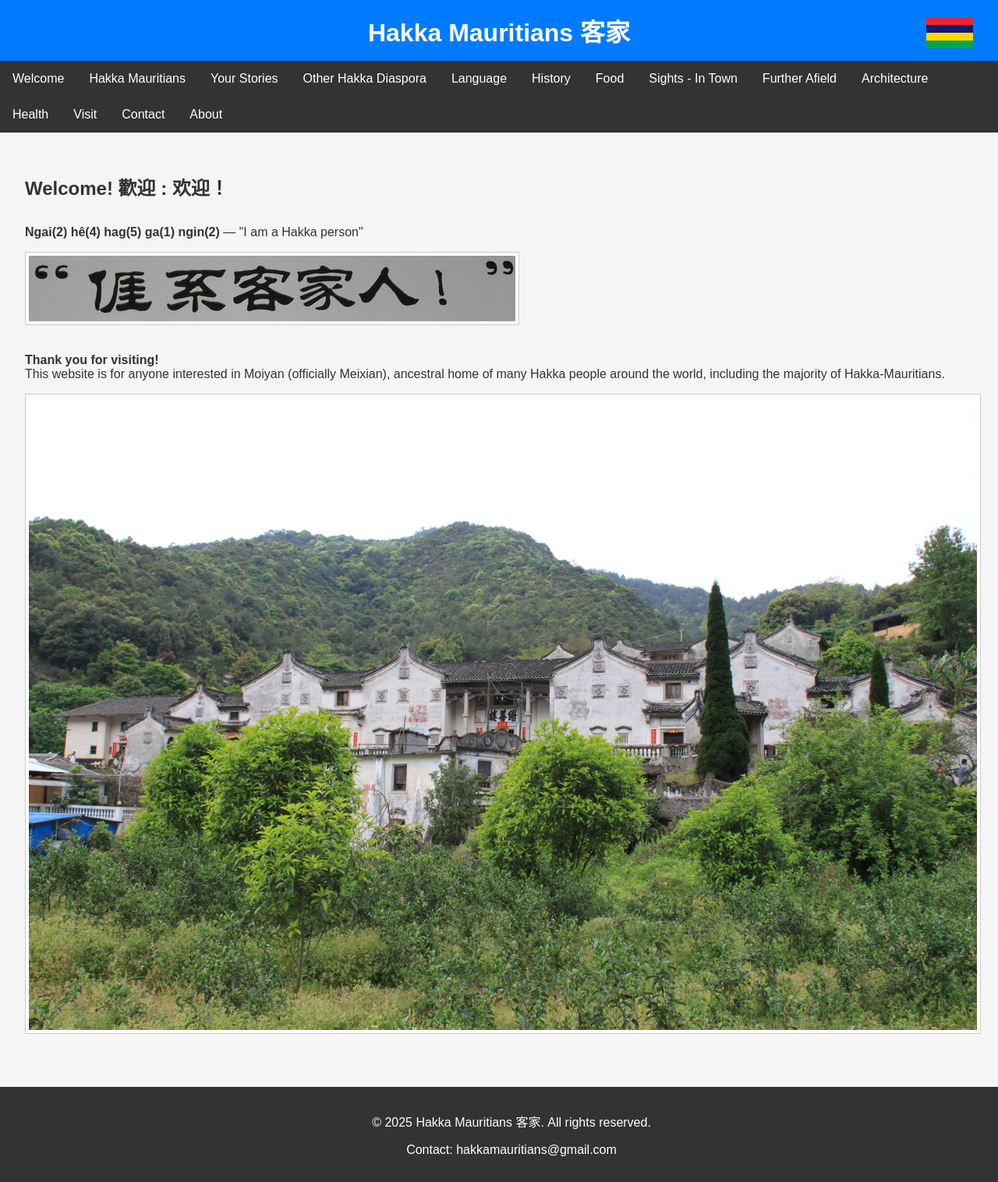
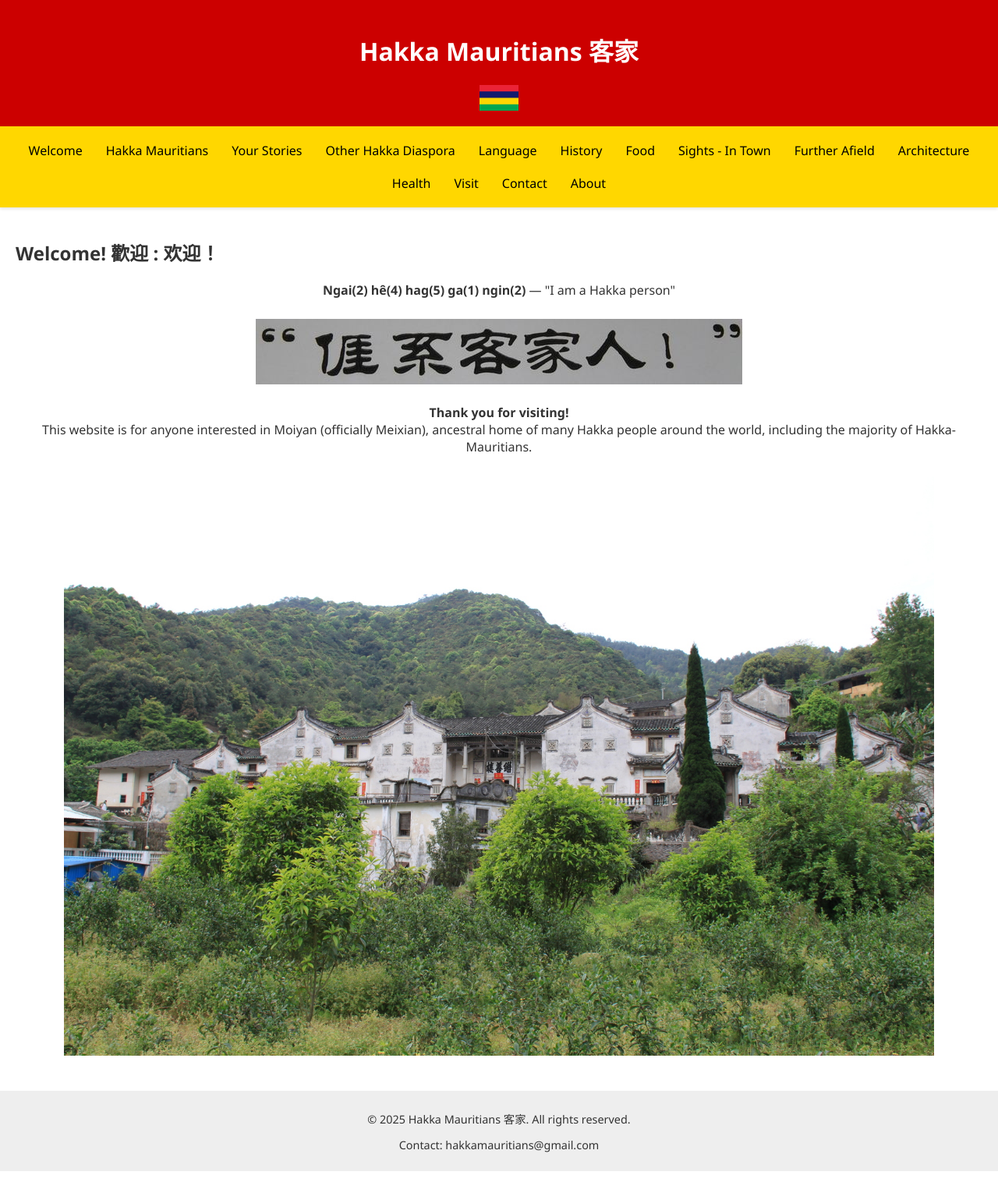
Before and after one commit to oliverlyf/hakka_mauritian_website, a Jekyll site: the page built from index.md, in a window 1280 px wide. Shown: the whole page at 78% size. Built offline with Jekyll 4.4.1, drawn with Linux system fonts in a browser that asks for light colours.

Commit message:
Update styles.css

```diff
--- a/assets/css/styles.css
+++ b/assets/css/styles.css
@@ -1,70 +1,65 @@
 body {
-  font-family: 'Arial', sans-serif;
+  font-family: 'Segoe UI', sans-serif;
   margin: 0;
   padding: 0;
-  background-color: #f5f5f5;
+  background-color: #fff;
   color: #333;
 }
 
 header {
-  background-color: #007bff;
+  background-color: #cc0000;
   color: #fff;
-  padding: 1rem;
+  padding: 20px;
   text-align: center;
 }
 
-header img.flag {
-  float: right;
-  height: 40px;
-  margin-top: -40px;
-  margin-right: 1rem;
-}
-
-h1 {
-  margin: 0;
-  font-size: 2rem;
+.flag {
+  width: 50px;
+  height: auto;
+  vertical-align: middle;
 }
 
 nav {
-  background-color: #333;
-  overflow: hidden;
+  background-color: #ffd700;
+  padding: 10px 0;
+  box-shadow: 0 2px 4px rgba(0,0,0,0.1);
 }
 
 nav ul {
   list-style-type: none;
   margin: 0;
   padding: 0;
+  display: flex;
+  justify-content: center;
+  flex-wrap: wrap;
 }
 
-nav ul li {
-  float: left;
+nav li {
+  position: relative;
 }
 
-nav ul li a, .dropbtn {
-  display: inline-block;
-  color: white;
+nav a {
+  display: block;
+  color: #000;
   text-align: center;
-  padding: 14px 16px;
+  padding: 10px 15px;
   text-decoration: none;
 }
 
-nav ul li a:hover, .dropdown:hover .dropbtn {
-  background-color: #555;
+nav a:hover, nav .dropbtn:hover {
+  background-color: #ffa500;
 }
 
-nav ul li.dropdown {
-  display: inline-block;
-}
-
-nav ul li .dropdown-content {
+.dropdown-content {
   display: none;
   position: absolute;
-  background-color: #f9f9f9;
+  background-color: #fff8dc;
   min-width: 160px;
+  box-shadow: 0px 8px 16px rgba(0,0,0,0.2);
   z-index: 1;
 }
 
-nav ul li .dropdown-content a {
+.dropdown-content a {
   color: black;
   padding: 12px 16px;
   text-decoration: none;
@@ -72,36 +67,33 @@ nav ul li .dropdown-content a {
   text-align: left;
 }
 
-nav ul li .dropdown-content a:hover {
+.dropdown-content a:hover {
   background-color: #f1f1f1;
 }
 
-nav ul li.dropdown:hover .dropdown-content {
+.dropdown:hover .dropdown-content {
   display: block;
 }
 
 .content {
-  padding: 2rem;
+  padding: 20px;
+}
+
+.example-image {
+  margin-top: 20px;
+  text-align: center;
+}
+
+.example-image img {
+  max-width: 90%;
+  height: auto;
+  margin-top: 10px;
 }
 
 footer {
-  background-color: #333;
-  color: white;
+  background-color: #eee;
   text-align: center;
-  padding: 1rem;
-  position: relative;
-  bottom: 0;
-  width: 100%;
+  padding: 10px;
+  margin-top: 20px;
+  font-size: 0.9em;
 }
-
-.example-image {
-  margin: 2rem 0;
-}
-
-.example-image img {
-  max-width: 100%;
-  height: auto;
-  border: 1px solid #ccc;
-  padding: 4px;
-  background-color: #fff;
-}
```
